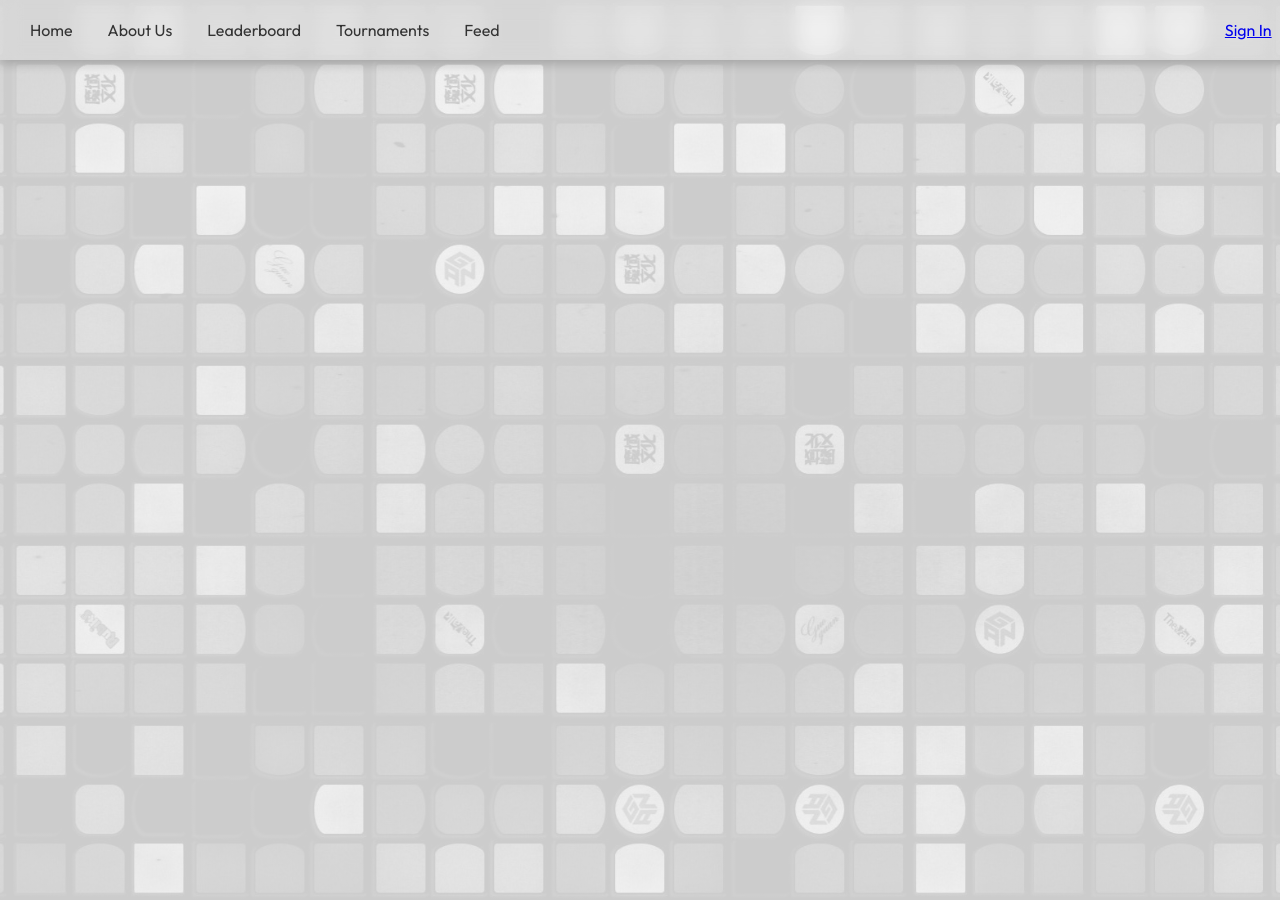
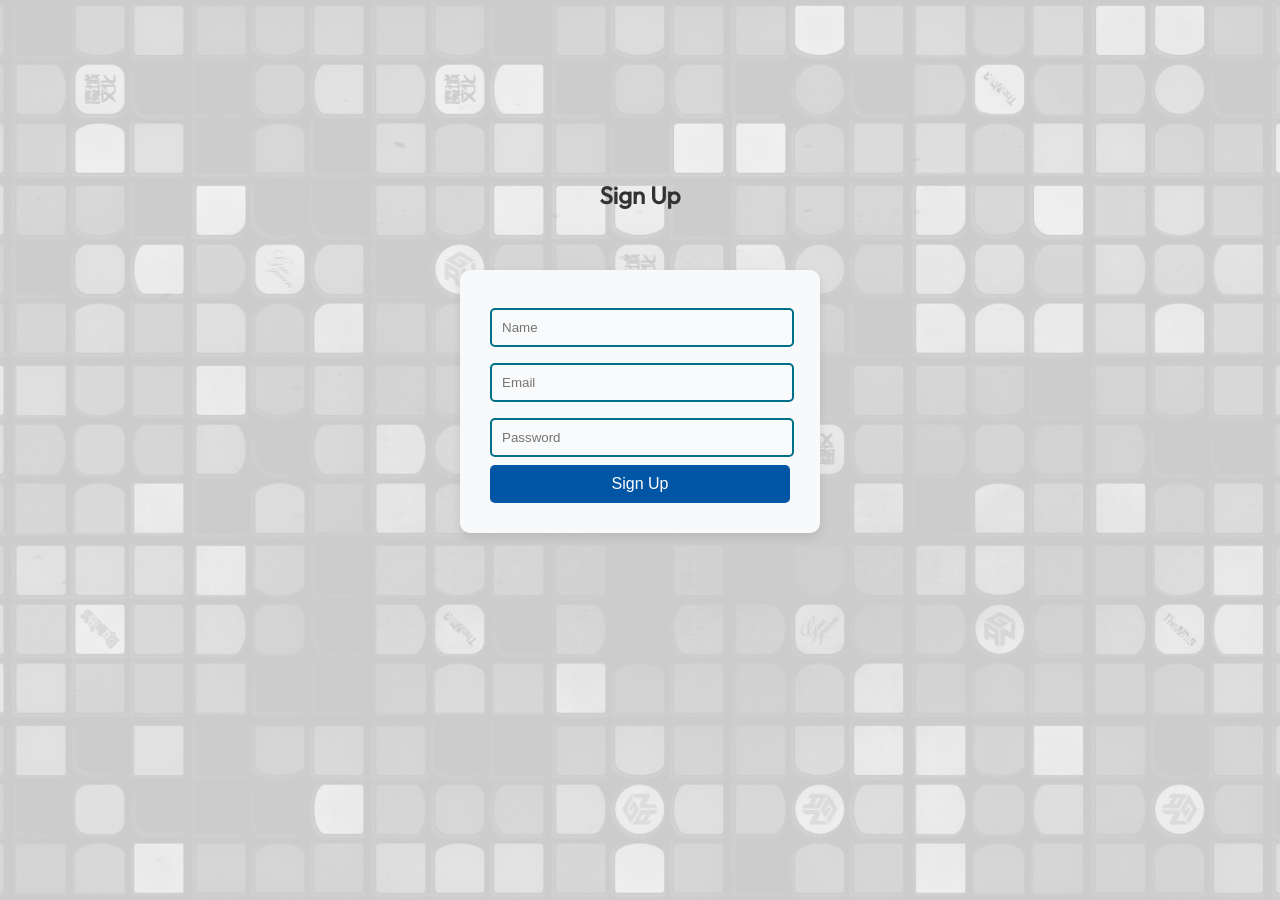
Before and after one commit to AllanWang1/UBC-Cubing-Club, a React (Vite) app in the folder frontend/: page /signup in a window 1280 px wide. Built offline with nearby package versions, Linux system fonts and the light colour scheme.

Commit message:
Added sign up page UI and supabase can process and sync the requests

```diff
--- a/frontend/src/App.jsx
+++ b/frontend/src/App.jsx
@@ -9,10 +9,11 @@ import Tournaments from "./pages/Tournaments";
 import Feed from "./pages/Feed";
 import Navbar from "./components/Navbar";
 import SignIn from "./pages/SignIn";
+import SignUp from "./pages/SignUp";
 
 function App() {
   const location = useLocation();
-  const hiddenRoutes = ["/login", "/signin"];
+  const hiddenRoutes = ["/signup", "/signin"];
   return (
     <div>
       {!hiddenRoutes.includes(location.pathname) && <Navbar />}
@@ -23,6 +24,7 @@ function App() {
         <Route path="/tournaments" element={<Tournaments />}></Route>
         <Route path="/feed" element={<Feed />}></Route>
         <Route path="/signin" element={<SignIn />}></Route>
+        <Route path="/signup" element={<SignUp />}></Route>
       </Routes>
     </div>
   );
--- a/frontend/src/components/Dashboard.jsx
+++ b/frontend/src/components/Dashboard.jsx
@@ -2,7 +2,7 @@ import { useEffect, useState } from "react";
 import { supabase } from "../SupabaseClient";
 import { useNavigate, Link } from "react-router-dom";
 
-import "../styles/dashboard.css"
+import "../styles/Dashboard.css"
 
 const Dashboard = () => {
   const [user, setUser] = useState(null);
--- a/frontend/src/pages/SignIn.jsx
+++ b/frontend/src/pages/SignIn.jsx
@@ -1,6 +1,6 @@
 import { useState } from "react";
 import { supabase } from "../SupabaseClient";
-import { useNavigate } from "react-router-dom";
+import { useNavigate, Link } from "react-router-dom";
 import "../styles/SignIn.css";
 
 const SignIn = () => {
@@ -40,6 +40,9 @@ const SignIn = () => {
           <button type="submit">Sign In</button>
         </div>
       </form>
+      <Link to="/signup">
+        <p>Don't have an account yet? Sign up!</p>
+      </Link>
     </div>
   );
 };
--- /dev/null
+++ b/frontend/src/pages/SignUp.jsx
@@ -0,0 +1,55 @@
+import { useState } from "react";
+import { supabase } from "../SupabaseClient";
+import { useNavigate } from "react-router-dom";
+import "../styles/SignUp.css";
+
+const SignUp = () => {
+  const [name, setName] = useState("UBC Cuber");
+  const [email, setEmail] = useState("");
+  const [password, setPassword] = useState("");
+  const [error, setError] = useState(null);
+  const navigate = useNavigate();
+
+  const handleSignUp = async (e) => {
+    e.preventDefault();
+    const { data, error } = await supabase.auth.signUp({
+      email,
+      password,
+      options: {
+        data: { full_name: name },
+      },
+    });
+    if (error) {
+        setError(error);
+    } else {
+        navigate("/signin")
+    }
+  };
+
+  return (
+    <div className="sign-up">
+      <h2>Sign Up</h2>
+      {error && <p>Sign Up Error</p>}
+      <form onSubmit={handleSignUp}>
+        <input
+          type="name"
+          placeholder="Name"
+          onChange={(e) => setName(e.target.value)}
+        />
+        <input
+          type="email"
+          placeholder="Email"
+          onChange={(e) => setEmail(e.target.value)}
+        />
+        <input
+          type="password"
+          placeholder="Password"
+          onChange={(e) => setPassword(e.target.value)}
+        />
+        <button type="submit">Sign Up</button>
+      </form>
+    </div>
+  );
+};
+
+export default SignUp;
--- a/frontend/src/styles/SignIn.css
+++ b/frontend/src/styles/SignIn.css
@@ -2,7 +2,7 @@
   display: flex;
   flex-direction: column;
   align-items: center;
-  gap: 80px;
+  gap: 60px;
   margin: 80px 170px;
 }
 
--- /dev/null
+++ b/frontend/src/styles/SignUp.css
@@ -0,0 +1,7 @@
+.sign-up {
+    display: flex;
+    flex-direction: column;
+    align-items: center;
+    gap: 60px;
+    margin: 80px 170px;
+}
```
